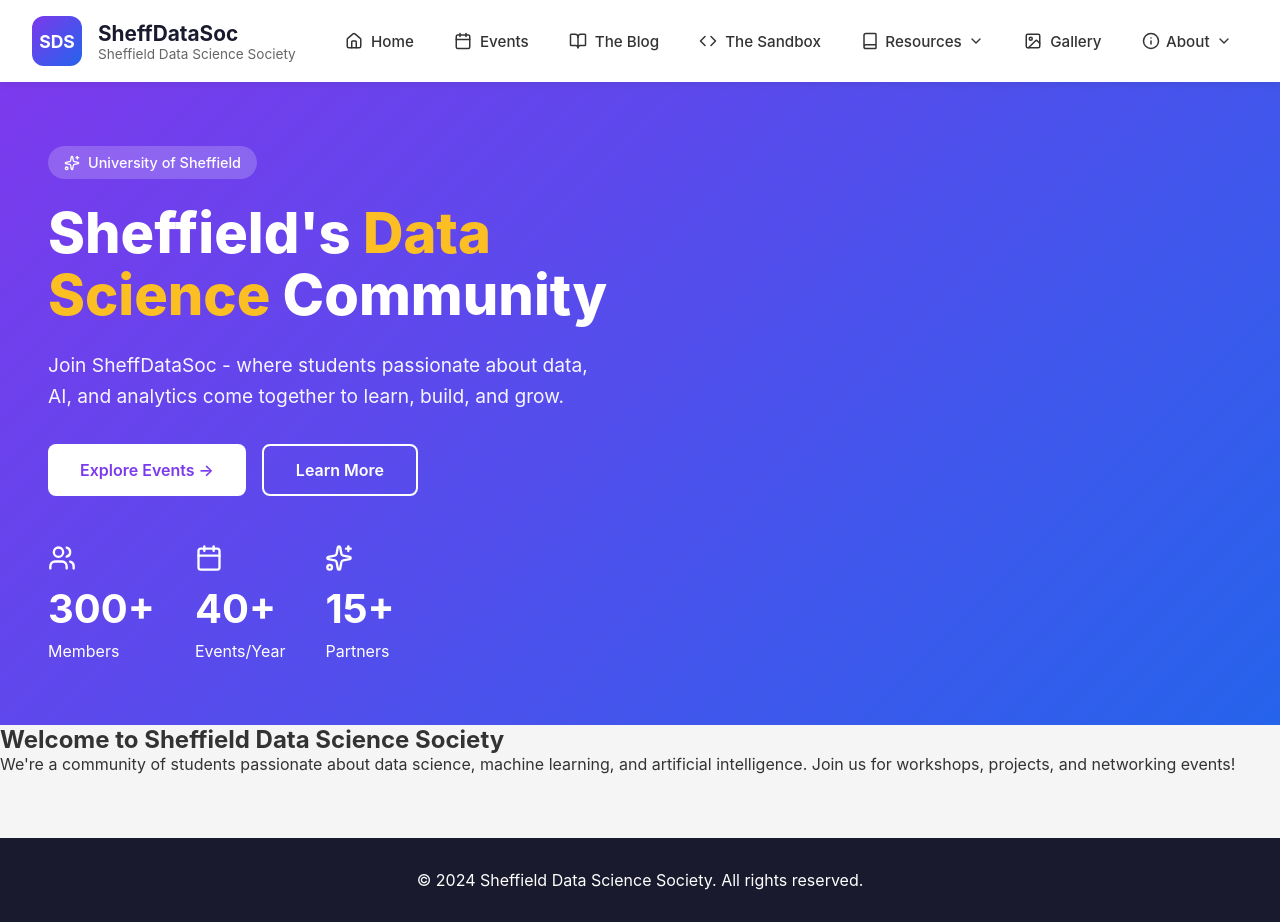
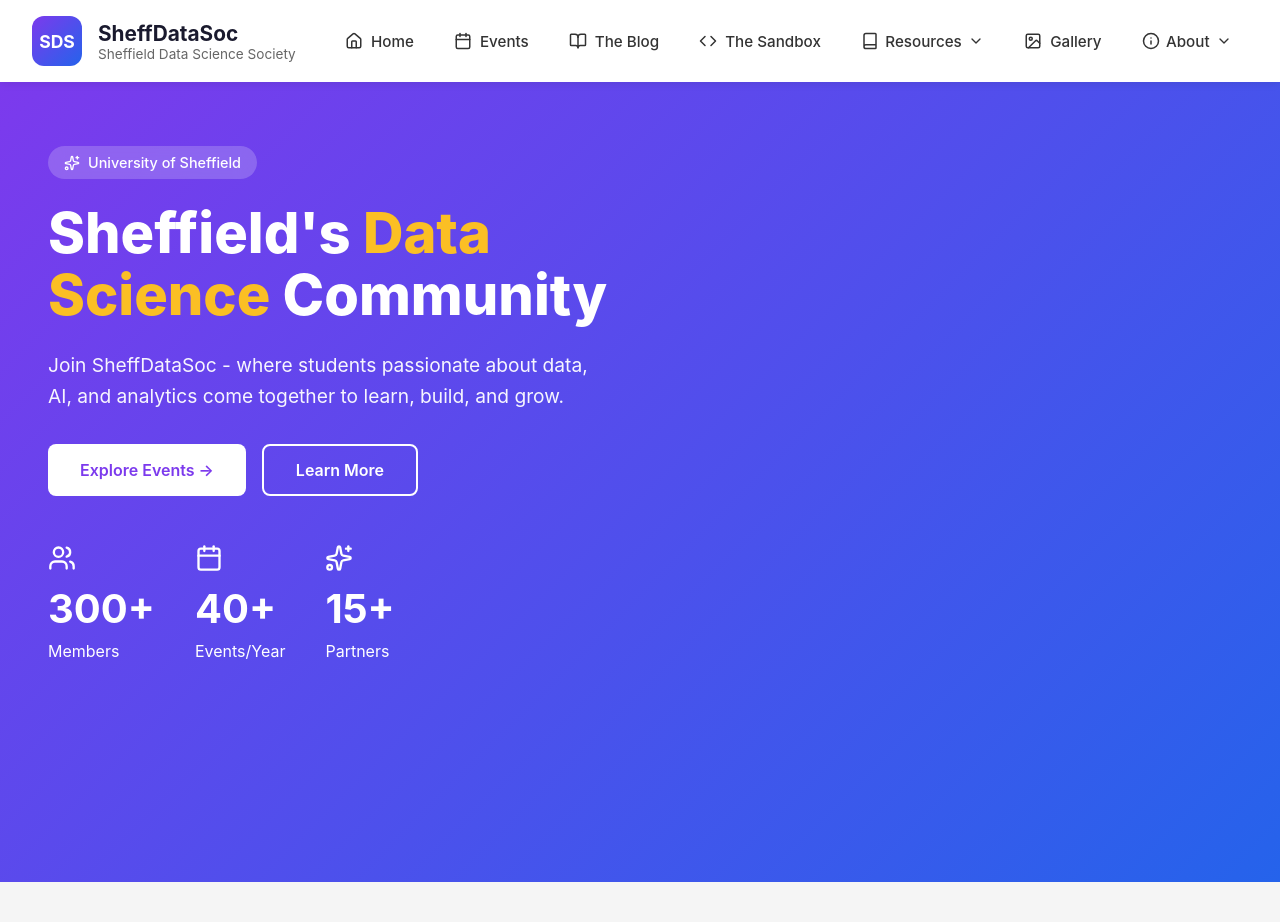
Before and after one commit to sheffdatasoc/SheffDataSoc-Wesbite, a React (Create React App) app: page / in a window 1280 px wide. After the commit the page ends 882 px from the top, so only its background shows below. Built offline with nearby package versions, Linux system fonts and the light colour scheme; no server answers.

Commit message:
Update Home page and styles

```diff
--- a/src/App.jsx
+++ b/src/App.jsx
@@ -2,15 +2,20 @@
 import NavBar from './components/NavBar';
 import Footer from './components/Footer';
 import './App.css';  // ← Now imports App.css (was Layout.css)
+import { useLocation } from 'react-router-dom';
 
 function App({ children }) {
+
+  const location = useLocation();
+
   return (
     <div className="app">
       <NavBar />
       <main className="main-content">
         {children}
       </main>
-      <Footer />
+      {/* <Footer /> */}
+      {location.pathname !== '/' && <Footer />}
     </div>
   );
 }
--- a/src/index.js
+++ b/src/index.js
@@ -10,6 +10,18 @@
 // Import the router
 import AppRouter from './Router';  // ← Matches the export
 
+// ✅ Fix mobile 100vh issue
+function setViewportHeight() {
+  const vh = window.innerHeight * 0.01;
+  document.documentElement.style.setProperty('--vh', `${vh}px`);
+}
+
+// Run once when app loads
+setViewportHeight();
+
+// Update on window resize
+window.addEventListener('resize', setViewportHeight);
+
 const root = ReactDOM.createRoot(document.getElementById('root'));
 root.render(
   <React.StrictMode>
--- a/src/pages/Home.css
+++ b/src/pages/Home.css
@@ -5,3 +5,126 @@
 /* Home page uses only shared components */
 /* Hero.css, StatCard.css provide all needed styles */
 /* Add page-specific overrides only if necessary */
+
+/* ========================================
+   /pages/Home.css
+   ======================================== */
+
+.home-page {
+  height: calc(var(--vh, 1vh) * 100);
+  overflow-y: scroll;
+  scroll-snap-type: y mandatory;
+  scroll-behavior: smooth;
+}
+
+/* Every full-screen section */
+.home-page section:not(.hero-modern):not(.hero-sandbox) {
+  scroll-snap-align: start;
+  height: calc(var(--vh, 1vh) * 100); /* Full viewport height */
+  display: flex;
+  flex-direction: column;
+  justify-content: center;
+  align-items: center;
+  text-align: center;
+  padding: 2rem;
+  transition: background 3s ease;
+}
+
+.home-page .hero-modern,
+.home-page .hero-sandbox {
+  scroll-snap-align: start;
+  height: calc(var(--vh, 1vh) * 100);
+  justify-content: flex-start;
+  align-items: stretch;
+  text-align: left;
+  padding: 4rem 3rem;
+}
+
+.about-preview {
+  background: linear-gradient(
+    180deg,
+    #ffffff 0%,
+    #ffffff 50%,
+    #ffffff 100%
+);
+  color: #1a1a1a;
+}
+
+
+.projects-preview {
+  background: linear-gradient(
+    180deg,
+    #FBFCFE 0%,
+    #FBFCFE 50%,
+    #FBFCFE 100%);
+  color: #000000;
+}
+
+
+.events-preview {
+  background: linear-gradient(
+    180deg,
+    #312e81 0%,
+    #1e1b4b 60%,
+    #1e3a8a 100%);
+  color: #ffffff;
+}
+
+.social-preview {
+  background: linear-gradient(
+    180deg,
+    #ffffff 0%,    /* dark from events-preview */
+    #ffffff 40%,   /* mid-tone */
+    #ffffff 100%   /* transitions toward contact-preview */
+  );
+  color: #000000;
+}
+
+
+.contact-preview {
+  background: linear-gradient(
+    180deg,
+    #1e3a8a 0%,
+    #4338ca 60%,
+    #7c3aed 100%);
+  color: #ffffff;
+  justify-content: space-between; /* Changed from center */
+  padding: 0;
+  gap: 0;
+  overflow: hidden;
+}
+
+.contact-content {
+  height: 50vh; /* Takes up top half */
+  display: flex;
+  flex-direction: column;
+  justify-content: center;
+  align-items: center;
+  padding: 2rem;
+  width: 100%;
+}
+
+.footer-content {
+  height: 50%; /* Takes up bottom half */
+  width: 100%;
+  background: #1a202c;
+}
+
+.contact-preview footer {
+  height: 50vh; /* Exactly 50% of viewport */
+  width: 100vw;
+  margin: 0;
+  padding: 2rem;
+  background: #1a202c;
+  display: flex;
+  flex-direction: column;
+  justify-content: center;
+  align-items: center;
+  position: relative;
+  left: 50%;
+  right: 50%;
+  margin-left: -50vw;
+  margin-right: -50vw;
+  flex-shrink: 0; /* Prevent footer from shrinking */
+  flex-grow: 1;
+}
--- a/src/pages/Home.jsx
+++ b/src/pages/Home.jsx
@@ -1,6 +1,7 @@
-import React from 'react';
 import Hero from '../components/Hero';
 import './Home.css';
+import Footer from '../components/Footer';
+
 
 function Home() {
   const stats = [
@@ -8,6 +9,7 @@
     { value: '40+', title: 'Events/Year' },
     { value: '15+', title: 'Partners' }
   ];
+
 
   return (
     <div className="home-page">
@@ -29,6 +31,33 @@
           and artificial intelligence. Join us for workshops, projects, and networking events!
         </p>
       </section>
+
+      <section className="projects-preview">
+        <h2>Our Projects</h2>
+        <p>Check out some of the data science projects our members are working on.</p>
+      </section>
+
+      <section className="events-preview">
+        <h2>Upcoming Events</h2>
+        <p>Workshops, talks, and networking events happening soon.</p>
+      </section>
+
+      <section className="social-preview">
+        <h2>Follow Us on Social Media</h2>
+        <p>Stay connected and see what we’re up to!</p>
+      </section>
+
+      <section className="contact-preview">
+        <div className="contact-content">
+          <h2>Contact Us</h2>
+          <p>Reach out if you want to join or collaborate!</p>
+        </div>
+        <div className="footer-content">
+          <Footer />
+        </div>
+      </section>
+
+
     </div>
   );
 }
```
